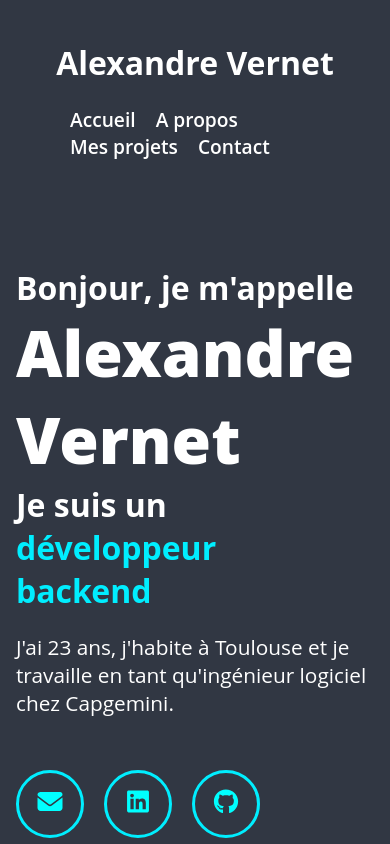
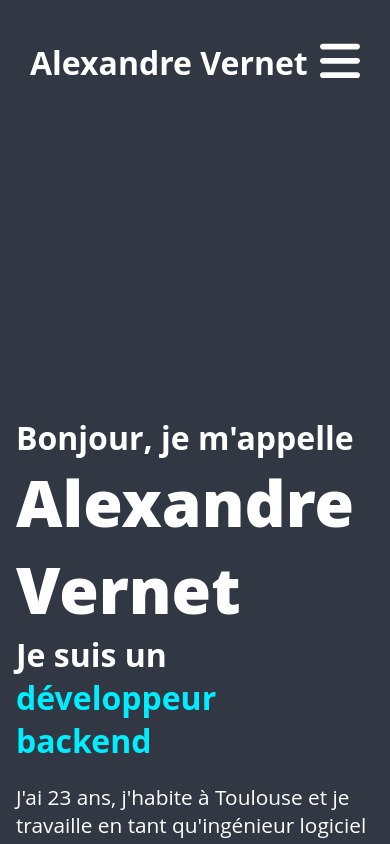
Before and after one commit to Alexandre-Vernet/portfolio, a React (Create React App) app: page / in a window 390 px wide. Shown: the top 844 px of the page. Built offline with nearby package versions, Linux system fonts and the light colour scheme.

Commit message:
feat: Add CSS and bars menu

```diff
--- a/src/About/About.js
+++ b/src/About/About.js
@@ -26,6 +26,8 @@ const About = () => {
                                     'développeur logiciel',
                                     1000,
                                     'développeur',
+                                    1000,
+                                    'développeur full-stack',
                                 ] }
                                 wrapper="span"
                                 cursor={ true }/>
--- a/src/About/About.scss
+++ b/src/About/About.scss
@@ -18,7 +18,6 @@
             flex-direction: column;
             justify-content: flex-start;
             text-align: left;
-            margin-bottom: 2em;
 
             h1 {
                 font-size: 4em;
@@ -111,11 +110,7 @@
 
         .left {
             width: 100%;
-
-            .text {
-            }
-
-            margin: 150px 0 0 0;
+            margin-top: 300px;
             padding: 1em;
 
             h1 {
--- a/src/App/App.scss
+++ b/src/App/App.scss
@@ -1,4 +1,5 @@
 $font-family_1: 'Open Sans', sans-serif;
+$main-color: #00eeff;
 
 * {
     box-sizing: border-box;
@@ -27,12 +28,3 @@ section {
         justify-content: space-between;
     }
 }
-
-@media screen and (max-width: 768px) {
-    header {
-        .container {
-            flex-direction: column;
-            align-items: center;
-        }
-    }
-}
--- a/src/Header/Header.js
+++ b/src/Header/Header.js
@@ -1,5 +1,6 @@
 import './Header.scss';
 import { useEffect, useState } from "react";
+import Bars from "../images/svg/Bars";
 
 const Header = () => {
     const [scrollPosition, setScrollPosition] = useState(0);
@@ -22,7 +23,7 @@ const Header = () => {
     };
 
     return (
-        <header style={headerStyle}>
+        <header style={ headerStyle }>
             <div className="container">
                 <h1>Alexandre Vernet</h1>
                 <nav>
@@ -33,6 +34,9 @@ const Header = () => {
                         <li><a href="#contact">Contact</a></li>
                     </ul>
                 </nav>
+                <div className="bars">
+                    <Bars/>
+                </div>
             </div>
         </header>
     );
--- a/src/Header/Header.scss
+++ b/src/Header/Header.scss
@@ -14,7 +14,6 @@ header {
         justify-content: space-between;
         align-items: center;
         margin: 0 30px 0 30px;
-    }
 
         nav {
             ul {
@@ -36,7 +35,37 @@ header {
                             color: #00eeff;
                         }
                     }
+
+                    &:hover > ul {
+                        display: block;
                     }
                 }
             }
         }
+
+        .bars {
+            display: none;
+
+            svg {
+                width: 40px;
+                filter: invert(100%) sepia(0%) saturate(7500%) hue-rotate(139deg) brightness(103%) contrast(105%);
+            }
+        }
+    }
+}
+
+@media (max-width: 768px) {
+    header {
+        .container {
+            flex-direction: row;
+
+            nav > ul {
+                display: none;
+            }
+
+            .bars {
+                display: block;
+            }
+        }
+    }
+}
--- /dev/null
+++ b/src/images/svg/Bars.js
@@ -0,0 +1,9 @@
+const Bars = () => (
+    <svg xmlns="http://www.w3.org/2000/svg"
+         viewBox="0 0 448 512">
+        <path
+            d="M0 96C0 78.3 14.3 64 32 64H416c17.7 0 32 14.3 32 32s-14.3 32-32 32H32C14.3 128 0 113.7 0 96zM0 256c0-17.7 14.3-32 32-32H416c17.7 0 32 14.3 32 32s-14.3 32-32 32H32c-17.7 0-32-14.3-32-32zM448 416c0 17.7-14.3 32-32 32H32c-17.7 0-32-14.3-32-32s14.3-32 32-32H416c17.7 0 32 14.3 32 32z"/>
+    </svg>
+)
+
+export default Bars;
```
Lines whose indentation alone changed are shown as unchanged.
